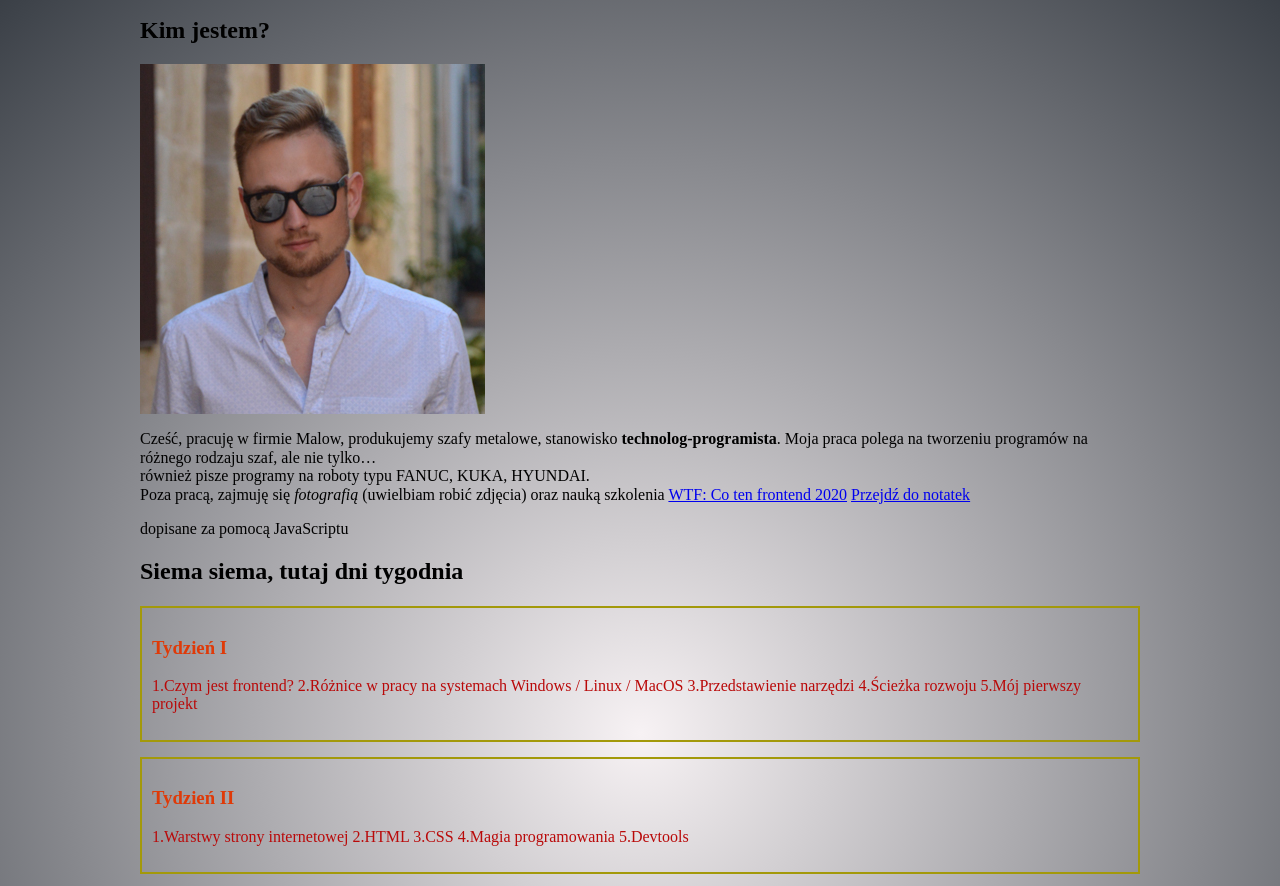
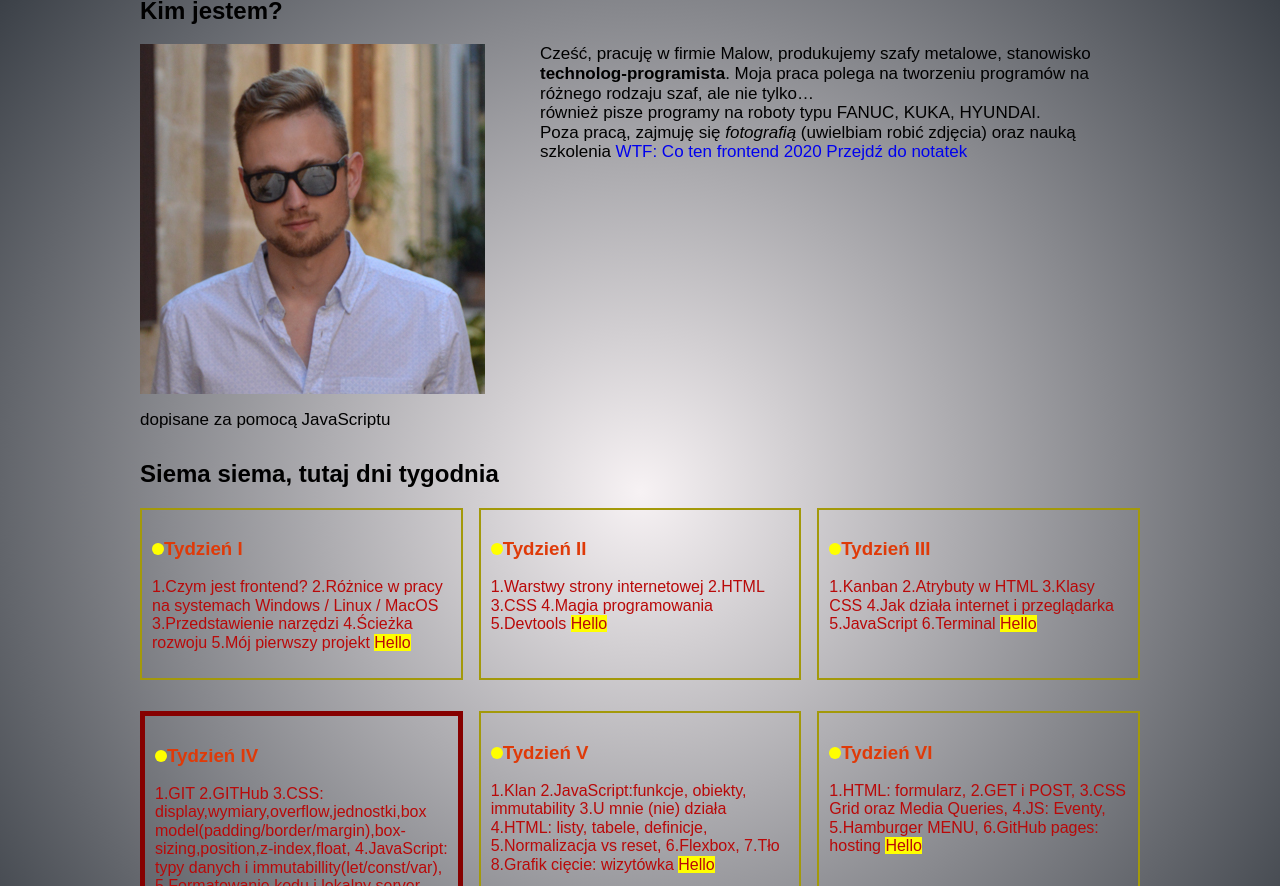
Before and after one commit to patrykstefanowicz/homepage, a plain HTML site: page index.html in a window 1280 px wide. Shown: the part 217-1103 px from the top of the page. Drawn offline with Linux system fonts and the light colour scheme.

Commit message:
before and after

```diff
--- a/index.html
+++ b/index.html
@@ -30,11 +30,14 @@
 
       <section class="about">
         <h2 class="about__heading about__heading--js">Kim jestem?</h2>
+
+        <div class="about__grid">
         <img
           class="about__picture"
           src="patryk-header.jpg"
           alt="Oto ja Patryk"
         />
+
         <p class="about__description">
           Cześć, pracuję w firmie Malow, produkujemy szafy metalowe, stanowisko
           <b>technolog-programista</b>. Moja praca polega na tworzeniu programów
@@ -48,13 +51,15 @@
           <a class="about__link" href="#notatki">Przejdź do notatek</a>
         </p>
         <p class="about__description about__description--js"></p>
+      </div>
       </section>
+
 
       <section class="notes" id="notatki">
         <h2 class="notes__heading notes__heading--js">
           Notatki z WTF: Co ten Frontend
         </h2>
-
+        <div class="grid">
         <article class="week-summary">
           <h3 class="week-summary__title">Tydzień I</h3>
           <p class="week-summary__description">
@@ -108,6 +113,8 @@
           </p>
         </article>
 
+      </div>
+
         <table class="table">
           <caption>
             Opis tabeli
--- a/style.css
+++ b/style.css
@@ -8,16 +8,17 @@ html {
   box-sizing: inherit;
 }
 
-.about {
+.about__description{
+  margin: 0;
+  font-size: 17px;
 }
 
-.about__description {
-}
-
-.about__heading {
+.about__description--js{
+  margin-top: 16px;
 }
 
 .about__link {
+  text-decoration: none;
 }
 
 .about__picture {
@@ -34,7 +35,9 @@ body {
     circle,
     rgba(247, 242, 244, 1) 0%,
     rgba(25, 32, 40, 1) 100%
+
   );
+  font-family: Arial, Helvetica, sans-serif;
 }
 
 .footer {
@@ -48,18 +51,7 @@ body {
   color: #faa916;
 }
 
-.grid{
-  display: grid;
-  grid-template-columns: 1fr 1fr 1fr;
-  column-gap: 16px;
-  row-gap: 16px;
-}
 
-.grid__element{
-  display: flex;
-  justify-content: center;
-  background: yellow;
-}
 
 .main {
   max-width: 1000px;
@@ -72,15 +64,15 @@ body {
 }
 
 .main__heading {
-  padding-top: 50px;
+  padding-top: 30px;
   color: rgb(37, 61, 141);
 }
 
 .notes {
+  margin-top: 30px
 }
 
-.notes__heading {
-}
+
 
 .header{
   position: fixed;
@@ -112,6 +104,10 @@ body {
   display: block;
   text-decoration: none;
 }
+.navigation__link:hover{
+transform: scale(1.2);
+border: 2px solid rgb(41, 40, 40);
+}
 
 .navigation__link--homepage {
   color: rgb(138, 11, 32);
@@ -127,6 +123,22 @@ body {
   margin-bottom: 15px;
 }
 
+.week-summary__title::before{
+  content: "";
+  display: inline-block;
+  width: 12px;
+  height: 12px;
+  border-radius: 50%;
+  background: yellow;
+}
+
+.week-summary__description::after{
+  content: "Hello";
+  width: 10px;
+  height: 10px;
+  background: yellow;
+}
+
 .week-summary--special {
   border: 5px solid rgb(134, 0, 0);
 }
@@ -140,6 +152,26 @@ body {
 }
 
 @media (min-width: 768px) {
+  .about__grid{
+    display: grid;
+    grid-template-columns: 400px 1fr;
+
+  }
+
+
+  .grid{
+    display: grid;
+    grid-template-columns: 1fr 1fr 1fr;
+    column-gap: 16px;
+    row-gap: 16px;
+  }
+
+  .grid__element{
+    display: flex;
+    justify-content: center;
+    background: yellow;
+  }
+
   .navigation {
     background: rgb(136, 149, 179, 0.4);
     padding: 20px 30px;
```
Also changed, not shown: css.html (+14 -5 lines), html.html (+4 -9 lines).
